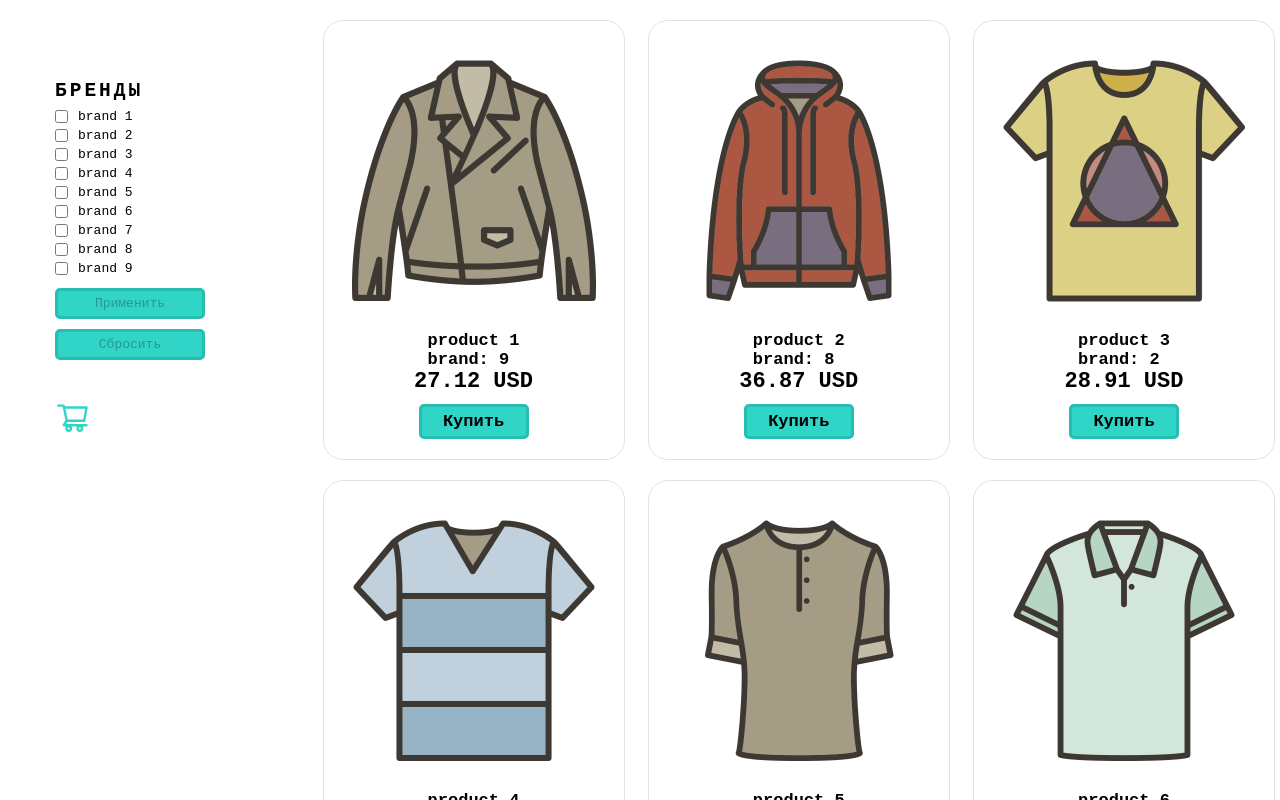
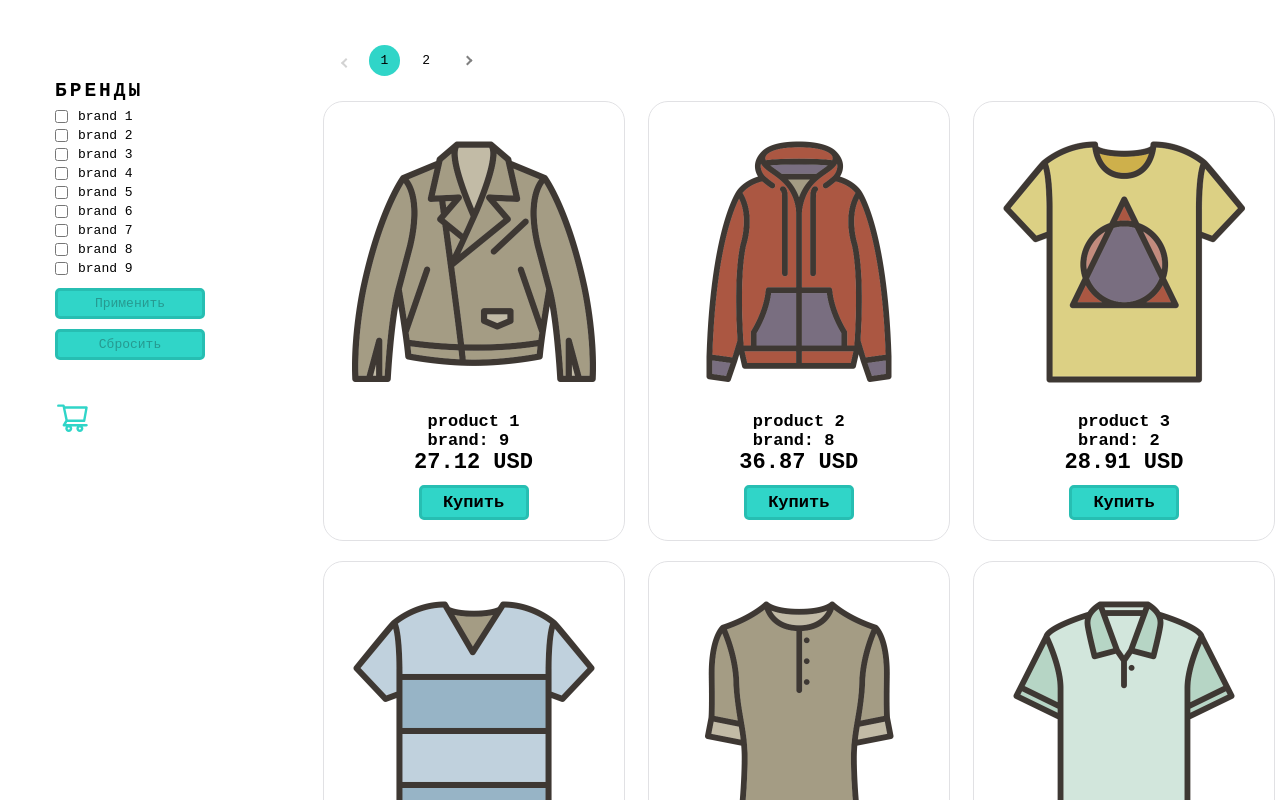
Before and after one commit to ludaalt/user_shop, a React (Create React App) app: page /products in a window 1280 px wide. Shown: the top 800 px of the page. Built offline with nearby package versions, Linux system fonts and the light colour scheme.

Commit message:
feat: add pagination

```diff
--- /dev/null
+++ b/src/components/Pagination.tsx
@@ -0,0 +1,137 @@
+import { FC } from "react";
+import styled from "styled-components";
+
+import { usePagination, DOTS } from "../hooks/usePagination";
+
+type Props = {
+  onPageChange: (page: number) => void;
+  totalCount: number;
+  siblingCount?: number;
+  currentPage: number;
+  pageSize: number;
+};
+
+const StyledPagination = styled.ul`
+  display: flex;
+  margin: 20px 0;
+
+  li {
+    padding: 8px 12px;
+    margin: 5px;
+    display: flex;
+    align-items: center;
+    border-radius: 50%;
+
+    &.dots:hover {
+      background-color: transparent;
+      cursor: default;
+    }
+    &:hover {
+      background-color: rgba(0, 0, 0, 0.04);
+      cursor: pointer;
+    }
+
+    &.selected {
+      background-color: #30d5c8;
+    }
+
+    .arrow {
+      &::before {
+        position: relative;
+        content: "";
+        display: inline-block;
+        width: 5px;
+        height: 5px;
+        border-right: 2px solid gray;
+        border-top: 2px solid gray;
+      }
+
+      &.left {
+        transform: rotate(-135deg) translate(-50%);
+      }
+
+      &.right {
+        transform: rotate(45deg);
+      }
+    }
+
+    &.disabled {
+      pointer-events: none;
+
+      .arrow::before {
+        border-right: 2px solid lightgray;
+        border-top: 2px solid lightgray;
+      }
+
+      &:hover {
+        background-color: transparent;
+        cursor: default;
+      }
+    }
+  }
+`;
+
+const Pagination: FC<Props> = ({
+  onPageChange,
+  totalCount,
+  siblingCount = 1,
+  currentPage,
+  pageSize,
+}) => {
+  const paginationRange = usePagination({
+    currentPage,
+    totalCount,
+    siblingCount,
+    pageSize,
+  });
+
+  if (currentPage === 0 || paginationRange!.length < 1) {
+    return null;
+  }
+
+  const onNext = () => {
+    onPageChange(currentPage + 1);
+  };
+
+  const onPrevious = () => {
+    onPageChange(currentPage - 1);
+  };
+
+  let lastPage = paginationRange && paginationRange[paginationRange.length - 1];
+
+  return (
+    <StyledPagination>
+      <li className={currentPage === 1 ? "disabled" : ""} onClick={onPrevious}>
+        <div className="arrow left" />
+      </li>
+      {paginationRange &&
+        paginationRange.map((pageNumber) => {
+          if (pageNumber === DOTS) {
+            return (
+              <li key={pageNumber} className="pagination-item dots">
+                &#8230;
+              </li>
+            );
+          }
+
+          return (
+            <li
+              key={pageNumber}
+              className={pageNumber === currentPage ? "selected" : ""}
+              onClick={() => onPageChange(+pageNumber)}
+            >
+              {pageNumber}
+            </li>
+          );
+        })}
+      <li
+        className={currentPage === lastPage ? "disabled" : ""}
+        onClick={onNext}
+      >
+        <div className="arrow right" />
+      </li>
+    </StyledPagination>
+  );
+};
+
+export default Pagination;
--- a/src/components/ProductList.tsx
+++ b/src/components/ProductList.tsx
@@ -1,7 +1,8 @@
-import { FC } from "react";
+import { FC, useState, useMemo, useEffect } from "react";
 import styled from "styled-components";
 
 import Product from "./Product";
+import Pagination from "./Pagination";
 import { IProductItem } from "../types/types";
 
 type Props = {
@@ -27,15 +28,37 @@ const Products = styled.ul`
   }
 `;
 
+let PageSize = 6;
+
 const ProductList: FC<Props> = ({ visibleProducts }) => {
+  const [currentPage, setCurrentPage] = useState<number>(1);
+
+  const currentTableData = useMemo(() => {
+    const firstPageIndex = (currentPage - 1) * PageSize;
+    const lastPageIndex = firstPageIndex + PageSize;
+    return visibleProducts.slice(firstPageIndex, lastPageIndex);
+  }, [currentPage, visibleProducts]);
+
+  useEffect(() => {
+    setCurrentPage(1);
+  }, [visibleProducts]);
+
   return (
+    <div>
+      <Pagination
+        currentPage={currentPage}
+        totalCount={visibleProducts.length}
+        pageSize={PageSize}
+        onPageChange={(page: number) => setCurrentPage(page)}
+      />
       <Products>
-      {visibleProducts.map((item: IProductItem) => (
+        {currentTableData.map((item: IProductItem) => (
           <li key={item.id}>
             <Product item={item} />
           </li>
         ))}
       </Products>
+    </div>
   );
 };
 
--- /dev/null
+++ b/src/hooks/usePagination.ts
@@ -0,0 +1,67 @@
+import { useMemo } from "react";
+
+export const DOTS = "...";
+
+const range = (start: number, end: number) => {
+  let length = end - start + 1;
+  return Array.from({ length }, (_, idx) => idx + start);
+};
+
+type Props = {
+  totalCount: number;
+  pageSize: number;
+  siblingCount: number;
+  currentPage: number;
+};
+
+export const usePagination = ({
+  totalCount,
+  pageSize,
+  siblingCount = 1,
+  currentPage,
+}: Props) => {
+  const paginationRange = useMemo(() => {
+    const totalPageCount = Math.ceil(totalCount / pageSize);
+
+    const totalPageNumbers = siblingCount + 5;
+
+    if (totalPageNumbers >= totalPageCount) {
+      return range(1, totalPageCount);
+    }
+
+    const leftSiblingIndex = Math.max(currentPage - siblingCount, 1);
+    const rightSiblingIndex = Math.min(
+      currentPage + siblingCount,
+      totalPageCount
+    );
+
+    const shouldShowLeftDots = leftSiblingIndex > 2;
+    const shouldShowRightDots = rightSiblingIndex < totalPageCount - 2;
+
+    const firstPageIndex = 1;
+    const lastPageIndex = totalPageCount;
+
+    if (!shouldShowLeftDots && shouldShowRightDots) {
+      let leftItemCount = 3 + 2 * siblingCount;
+      let leftRange = range(1, leftItemCount);
+
+      return [...leftRange, DOTS, totalPageCount];
+    }
+
+    if (shouldShowLeftDots && !shouldShowRightDots) {
+      let rightItemCount = 3 + 2 * siblingCount;
+      let rightRange = range(
+        totalPageCount - rightItemCount + 1,
+        totalPageCount
+      );
+      return [firstPageIndex, DOTS, ...rightRange];
+    }
+
+    if (shouldShowLeftDots && shouldShowRightDots) {
+      let middleRange = range(leftSiblingIndex, rightSiblingIndex);
+      return [firstPageIndex, DOTS, ...middleRange, DOTS, lastPageIndex];
+    }
+  }, [totalCount, pageSize, siblingCount, currentPage]);
+
+  return paginationRange;
+};
```
Lines whose indentation alone changed are shown as unchanged.
